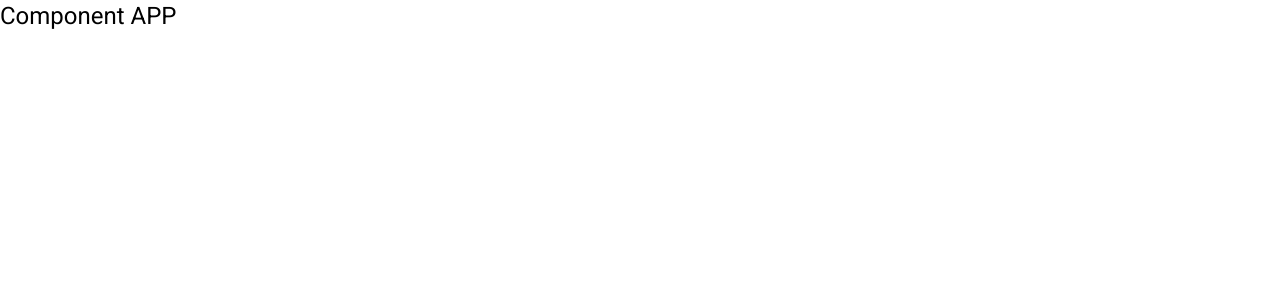
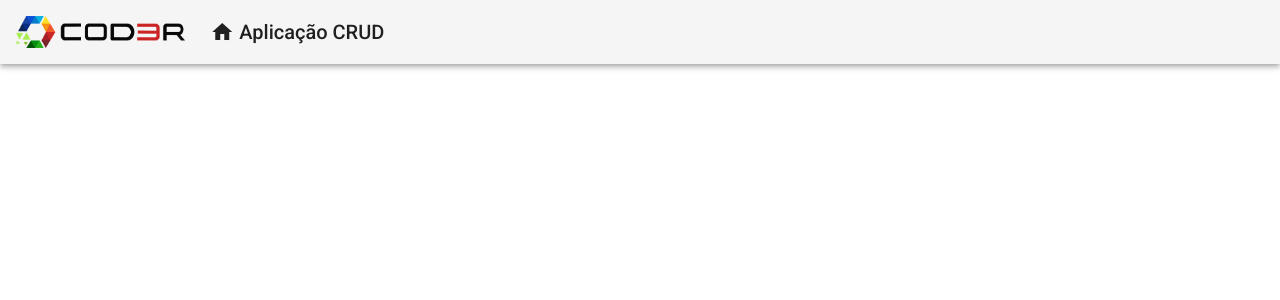
Before and after one commit to Martarelli/CRUD-Cod3r, an Angular app in the folder Projeto/frontend/: page / in a window 1280 px wide. Shown: the top 300 px of the page. Built offline with nearby package versions, Linux system fonts and the light colour scheme.

Commit message:
Adicionando o header

```diff
--- a/Projeto/frontend/src/app/app.component.html
+++ b/Projeto/frontend/src/app/app.component.html
@@ -1 +1 @@
-<h1>Component APP</h1>
+<app-header></app-header>
--- /dev/null
+++ b/Projeto/frontend/src/app/components/template/header/header.component.css
@@ -0,0 +1,23 @@
+.header {
+    display: flex;
+    align-items: center;
+}
+
+.header a {
+    display: flex;
+    align-items: center;
+    text-decoration: none;
+
+}
+
+.logo {
+    max-height: 32px;
+}
+
+.header .title-group {
+    padding-left: 25px;
+}
+
+.header .title-group i {
+    padding-right: 5px;
+}
--- /dev/null
+++ b/Projeto/frontend/src/app/components/template/header/header.component.html
@@ -0,0 +1,15 @@
+<mat-toolbar class="header mat-elevation-z4">
+    <span>
+        <a>
+            <img class="logo" src="assets/img/logo.png" alt="logo">
+        </a>
+    </span>
+    <span class="title-group">
+        <a>
+            <i class="material-icons">
+                home
+            </i>
+            Aplicação CRUD
+        </a>
+    </span>
+</mat-toolbar>
--- /dev/null
+++ b/Projeto/frontend/src/app/components/template/header/header.component.ts
@@ -0,0 +1,15 @@
+import { Component, OnInit } from '@angular/core';
+
+@Component({
+  selector: 'app-header',
+  templateUrl: './header.component.html',
+  styleUrls: ['./header.component.css']
+})
+export class HeaderComponent implements OnInit {
+
+  constructor() { }
+
+  ngOnInit(): void {
+  }
+
+}
```
Also changed, not shown: Projeto/frontend/src/app/app.module.ts (+7 -2 lines), Projeto/frontend/src/assets/img/logo.png (renamed from Projeto/frontend/src/app/logo.png).
